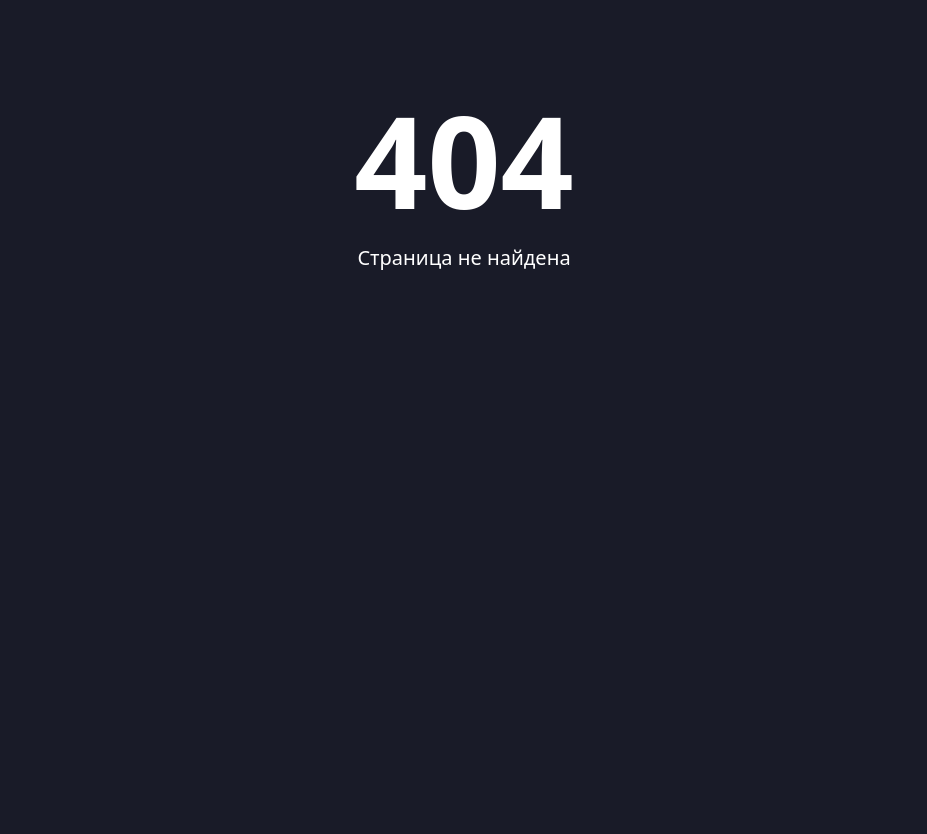
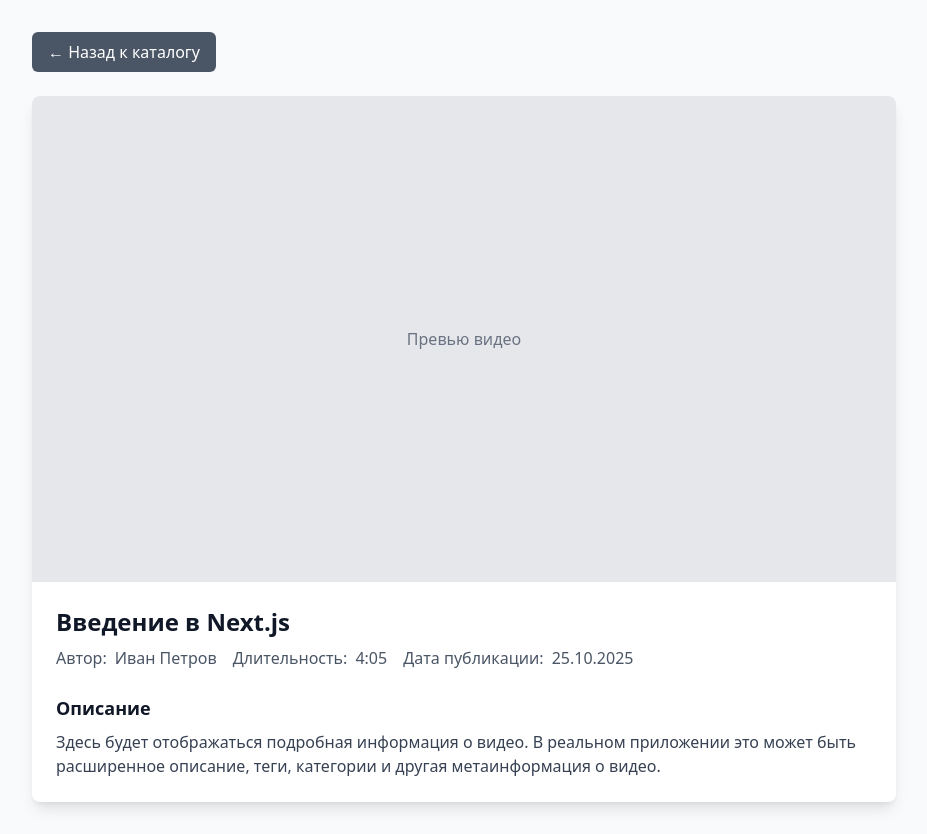
Before and after one commit to dzianis-pipko/catalog-video, a Next.js app: page /video/1 in a window 1280 px wide. Before the commit this address had no page. Shown: the whole page, without its empty margins (176-1103 px from the left). Before the commit the page ends 800 px from the top, so only its background shows below. Built offline with nearby package versions, Linux system fonts and the light colour scheme.

Commit message:
feat: Provide visible focus and tab navigation, make a clickable area of ​​the card leading to "details", enable lazy loading of images

```diff
--- a/package.json
+++ b/package.json
@@ -28,6 +28,7 @@
     "eslint": "^9",
     "eslint-config-next": "16.0.1",
     "prettier": "^3.6.2",
+    "tailwind-config-viewer": "^2.0.4",
     "tailwindcss": "^4",
     "typescript": "^5"
   }
--- a/src/app/(public)/page.tsx
+++ b/src/app/(public)/page.tsx
@@ -76,7 +76,7 @@
   return (
     <section className="py-8">
       <div className="max-w-7xl mx-auto px-4">
-        <h1 className="text-3xl font-bold text-white mb-8">{loading ? 'Загрузка видео...' : 'Видео-каталог'}</h1>
+        <h1 className="text-3xl font-bold text-white dark:text-text-primary mb-8">{loading ? 'Загрузка видео...' : 'Видео-каталог'}</h1>
         <VideoFilters
           searchTerm={filters.searchTerm}
           durationFilter={filters.durationFilter}
--- /dev/null
+++ b/src/app/api/videos/[id]/route.ts
@@ -0,0 +1,51 @@
+import { NextRequest } from 'next/server';
+
+// Типы для видео
+type Video = {
+  id: string;
+  title: string;
+  author: string;
+  durationSec: number;
+  publishedAt: string;
+  thumbnail: string;
+};
+
+// Загружаем мок-данные
+let videosData: Video[] = [];
+
+try {
+  videosData = require('../../../../data/videos.json');
+} catch (error) {
+  console.error('Ошибка при загрузке мок-данных:', error);
+}
+
+export async function GET(
+  request: NextRequest,
+  { params }: { params: { id: string } }
+) {
+  const { id } = params;
+
+  // Поиск видео по ID
+  const video = videosData.find(video => video.id === id);
+
+  if (!video) {
+    return new Response(
+      JSON.stringify({ error: 'Видео не найдено' }),
+      {
+        status: 404,
+        headers: {
+          'Content-Type': 'application/json',
+        },
+      }
+    );
+  }
+
+  // Возвращаем данные видео
+  return new Response(JSON.stringify(video), {
+    status: 200,
+    headers: {
+      'Content-Type': 'application/json',
+      'Cache-Control': 's-maxage=60, stale-while-revalidate=30',
+    },
+  });
+}
--- a/src/app/globals.css
+++ b/src/app/globals.css
@@ -8,6 +8,10 @@
 	--color-bg: #191b28;
 	--color-primary: #ef4444;
 	--color-border: #2a3439;
+	--color-text-primary: #f8fafc; /* text-gray-50 - высокий контраст */
+	--color-text-secondary: #cbd5e1; /* text-gray-300 - хороший контраст */
+	--color-text-muted: #94a3b8; /* text-gray-400 - достаточный контраст */
+	--color-text-placeholder: #64748b; /* text-gray-500 - для плейсхолдеров */
 
 	--padding-layout: 1.2rem;
 
@@ -32,7 +36,27 @@
 html,
 body {
 	/* background-color: var(--color-bg); */
-	@apply text-white bg-bg text-base;
+	@apply text-text-primary bg-bg text-base;
+}
+
+/* Стили для фокуса для улучшения доступности */
+*:focus {
+	outline: 2px solid #2563eb; /* blue-600 */
+	outline-offset: 2px;
+}
+
+*:focus-visible {
+	outline: 2px solid #2563eb;
+	outline-offset: 2px;
+}
+
+/* Переопределение для элементов, которые уже имеют фокус-стили */
+button:focus,
+input:focus,
+select:focus,
+[tabindex]:focus {
+	outline: 2px solid #2563eb;
+	outline-offset: 2px;
 }
 
 @layer utilities {
--- /dev/null
+++ b/src/app/video/[id]/page.tsx
@@ -0,0 +1,121 @@
+'use client';
+
+import { useParams } from 'next/navigation';
+import { useEffect, useState } from 'react';
+import type { IVideo } from '@/types/video';
+import { formatDuration } from '@/utils/formatDuration';
+import Button from '@/components/ui/button/Button';
+
+const VideoDetailPage = () => {
+  const { id } = useParams();
+  const [video, setVideo] = useState<IVideo | null>(null);
+  const [loading, setLoading] = useState(true);
+  const [error, setError] = useState(false);
+
+  useEffect(() => {
+    const fetchVideo = async () => {
+      try {
+        const response = await fetch(`/api/videos/${id}`);
+        if (!response.ok) throw new Error('Видео не найдено');
+        const data = await response.json();
+        setVideo(data);
+      } catch (err) {
+        setError(true);
+        console.error('Ошибка загрузки видео:', err);
+      } finally {
+        setLoading(false);
+      }
+    };
+
+    if (id) {
+      fetchVideo();
+    }
+  }, [id]);
+
+  if (loading) {
+    return (
+      <div className="min-h-screen flex items-center justify-center bg-gray-50 dark:bg-gray-900 p-4">
+        <div className="text-center">
+          <div className="animate-spin rounded-full h-12 w-12 border-b-2 border-blue-500 mx-auto"></div>
+          <p className="mt-4 text-lg text-gray-600 dark:text-gray-300">Загрузка видео...</p>
+        </div>
+      </div>
+    );
+  }
+
+  if (error || !video) {
+    return (
+      <div className="min-h-screen flex items-center justify-center bg-gray-50 dark:bg-gray-900 p-4">
+        <div className="text-center">
+          <h1 className="text-2xl font-bold text-red-500 mb-4">Видео не найдено</h1>
+          <Button
+            onClick={() => window.history.back()}
+            ariaLabel="Вернуться назад"
+            className="bg-blue-600 hover:bg-blue-700 text-white"
+          >
+            Вернуться назад
+          </Button>
+        </div>
+      </div>
+    );
+  }
+
+  const formatDate = (dateString: string) => {
+    const date = new Date(dateString);
+    return date.toLocaleDateString('ru-RU', {
+      day: '2-digit',
+      month: '2-digit',
+      year: 'numeric',
+    });
+  };
+
+  return (
+    <div className="min-h-screen bg-gray-50 dark:bg-gray-900 py-8">
+      <div className="max-w-4xl mx-auto px-4">
+        <Button
+          onClick={() => window.history.back()}
+          ariaLabel="Вернуться к каталогу"
+          className="mb-6 bg-gray-600 hover:bg-gray-700 text-white"
+        >
+          &larr; Назад к каталогу
+        </Button>
+
+        <div className="bg-white dark:bg-gray-800 rounded-lg shadow-lg overflow-hidden">
+          <div className="relative w-full" style={{ paddingBottom: '56.25%' }}>
+            <div className="absolute top-0 left-0 w-full h-full bg-gray-200 dark:bg-gray-700 flex items-center justify-center">
+              <span className="text-gray-500 dark:text-gray-400">Превью видео</span>
+            </div>
+          </div>
+
+          <div className="p-6">
+            <h1 className="text-2xl font-bold text-gray-900 dark:text-white mb-2">{video.title}</h1>
+            <div className="flex flex-wrap items-center gap-4 text-gray-600 dark:text-gray-300 mb-4">
+              <span className="flex items-center">
+                <span className="font-medium mr-2">Автор:</span>
+                {video.author}
+              </span>
+              <span className="flex items-center">
+                <span className="font-medium mr-2">Длительность:</span>
+                {formatDuration(video.durationSec)}
+              </span>
+              <span className="flex items-center">
+                <span className="font-medium mr-2">Дата публикации:</span>
+                {formatDate(video.publishedAt)}
+              </span>
+            </div>
+
+            <div className="mt-6">
+              <h2 className="text-lg font-semibold text-gray-900 dark:text-white mb-2">Описание</h2>
+              <p className="text-gray-700 dark:text-gray-300">
+                Здесь будет отображаться подробная информация о видео. В реальном приложении это может быть
+                расширенное описание, теги, категории и другая метаинформация о видео.
+              </p>
+            </div>
+          </div>
+        </div>
+      </div>
+    </div>
+  );
+};
+
+export default VideoDetailPage;
--- a/src/components/ui/button/Button.tsx
+++ b/src/components/ui/button/Button.tsx
@@ -17,7 +17,7 @@
     <button
       onClick={onClick}
       aria-label={ariaLabel}
-      className={`px-4 py-2 bg-blue-600 text-white rounded-md hover:bg-blue-700 focus:outline-none focus:ring-2 focus:ring-blue-500 focus:ring-offset-2 ${className}`}
+      className={`px-4 py-2 bg-blue-600 text-white rounded-md hover:bg-blue-700 focus:outline-none focus:ring-2 focus:ring-blue-500 focus:ring-offset-2 transition-all-custom ${className} dark:bg-blue-700 dark:hover:bg-blue-800`}
     >
       {children}
     </button>
--- a/src/components/ui/search-input/SearchInput.tsx
+++ b/src/components/ui/search-input/SearchInput.tsx
@@ -12,7 +12,7 @@
       <input
         type="text"
         placeholder={placeholder}
-        className="w-full px-4 py-2 border border-gray-300 rounded-lg focus:ring-2 focus:ring-blue-500 focus:border-blue-500"
+        className="w-full px-4 py-2 border border-gray-300 dark:border-gray-600 bg-white dark:bg-gray-800 text-gray-900 dark:text-text-primary rounded-lg focus:ring-2 focus:ring-blue-500 focus:border-blue-500 transition-all-custom"
         value={value}
         onChange={(e) => onChange(e.target.value)}
       />
--- a/src/components/ui/select-input/SelectInput.tsx
+++ b/src/components/ui/select-input/SelectInput.tsx
@@ -16,7 +16,7 @@
   return (
     <div className="relative">
       <select
-        className={`w-full appearance-none px-4 pr-8 py-2 border border-gray-300 rounded-lg focus:ring-2 focus:ring-blue-500 focus:border-blue-500 ${className}`}
+        className={`w-full appearance-none px-4 pr-8 py-2 border border-gray-300 dark:border-gray-600 bg-white dark:bg-gray-800 text-gray-900 dark:text-text-primary rounded-lg focus:ring-2 focus:ring-blue-500 focus:border-blue-500 transition-all-custom ${className}`}
         value={value}
         onChange={(e) => onChange(e.target.value as T)}
       >
@@ -26,7 +26,7 @@
           </option>
         ))}
       </select>
-      <div className="pointer-events-none absolute inset-y-0 right-0 flex items-center px-2 text-white">
+      <div className="pointer-events-none absolute inset-y-0 right-0 flex items-center px-2 text-black">
         <svg className="fill-current h-4 w-4" xmlns="http://www.w3.org/2000/svg" viewBox="0 0 20 20">
           <path d="M9.293 12.95l.707.707L15.657 8l-1.414-1.414L10 10.828 5.757 6.586 4.343 8z" />
         </svg>
--- a/src/components/ui/skeletons/VideoCardSkeleton.tsx
+++ b/src/components/ui/skeletons/VideoCardSkeleton.tsx
@@ -1,15 +1,15 @@
 export const VideoCardSkeleton = () => {
   return (
-    <div className="bg-white rounded-lg shadow-md overflow-hidden hover:shadow-lg transition-shadow duration-300">
+    <div className="bg-white dark:bg-gray-800 rounded-lg shadow-md overflow-hidden hover:shadow-lg transition-shadow duration-300">
       <div className="relative w-full" style={{ paddingBottom: '56.25%' }}>
-        <div className="absolute inset-0 bg-gray-200 animate-pulse"></div>
+        <div className="absolute inset-0 bg-gray-200 dark:bg-gray-700 animate-pulse"></div>
       </div>
       <div className="p-4">
-        <div className="h-6 bg-gray-200 rounded mb-2 animate-pulse"></div>
-        <div className="h-4 bg-gray-200 rounded mb-2 animate-pulse"></div>
+        <div className="h-6 bg-gray-200 dark:bg-gray-700 rounded mb-2 animate-pulse"></div>
+        <div className="h-4 bg-gray-200 dark:bg-gray-700 rounded mb-2 animate-pulse"></div>
         <div className="flex justify-between">
-          <div className="h-4 bg-gray-200 rounded w-1/4 animate-pulse"></div>
-          <div className="h-4 bg-gray-200 rounded w-1/4 animate-pulse"></div>
+        	<div className="h-4 bg-gray-200 dark:bg-gray-70 rounded w-1/4 animate-pulse"></div>
+        	<div className="h-4 bg-gray-200 dark:bg-gray-700 rounded w-1/4 animate-pulse"></div>
         </div>
       </div>
     </div>
--- a/src/components/ui/video-card/VideoCard.tsx
+++ b/src/components/ui/video-card/VideoCard.tsx
@@ -19,7 +19,20 @@
   };
 
   return (
-    <div className="bg-white rounded-lg shadow-md overflow-hidden hover:shadow-lg transition-shadow duration-300">
+    <div
+      className="bg-white dark:bg-gray-800 rounded-lg shadow-md overflow-hidden hover:shadow-lg transition-shadow duration-300 focus:outline-none focus:ring-2 focus:ring-blue-500 focus:ring-offset-2 cursor-pointer group"
+      tabIndex={0}
+      onClick={() => {
+        window.location.href = `/video/${video.id}`;
+      }}
+      onKeyDown={(e) => {
+        if (e.key === 'Enter' || e.key === ' ') {
+          window.location.href = `/video/${video.id}`;
+        }
+      }}
+      role="link"
+      aria-label={`Видео: ${video.title}. Автор: ${video.author}. Длительность: ${formatDuration(video.durationSec)}. Дата публикации: ${formatDate(video.publishedAt)}`}
+    >
       <div className="relative w-full" style={{ paddingBottom: '56.25%' }}>
         <Image
           src={video.thumbnail}
@@ -27,17 +40,22 @@
           fill
           className="object-cover"
           sizes="(max-width: 768px) 100vw, (max-width: 1200px) 50vw, 33vw"
-          unoptimized
+          loading="lazy"
+          priority={false}
+          onError={(e) => {
+            const target = e.target as HTMLImageElement;
+            target.src = '/placeholder-image.jpg';
+          }}
         />
       </div>
       <div className="p-4">
-        <h3 className="text-lg font-semibold text-gray-900 mb-1 line-clamp-2">
-          {video.title}
+        <h3 className="text-lg font-semibold text-gray-900 dark:text-text-primary mb-1 line-clamp-2 dark:group-hover:text-text-primary">
+        	{video.title}
         </h3>
-        <p className="text-gray-600 text-sm mb-2">Автор: {video.author}</p>
-        <div className="flex justify-between text-sm text-gray-500">
-          <span>{formatDuration(video.durationSec)}</span>
-          <span>{formatDate(video.publishedAt)}</span>
+        <p className="text-gray-600 dark:text-text-secondary text-sm mb-2 dark:group-hover:text-text-secondary">Автор: {video.author}</p>
+        <div className="flex justify-between text-sm text-gray-500 dark:text-text-muted dark:group-hover:text-text-muted">
+        	<span>{formatDuration(video.durationSec)}</span>
+        	<span>{formatDate(video.publishedAt)}</span>
         </div>
       </div>
     </div>
--- a/src/components/ui/video-grid/VideoGrid.tsx
+++ b/src/components/ui/video-grid/VideoGrid.tsx
@@ -21,7 +21,7 @@
   if(isError) {
     result = (
       <div className="col-span-full text-center py-12 transition-opacity duration-300">
-        <p className="text-lg text-red-400 mb-4">Ошибка загрузки видео</p>
+      	<p className="text-lg text-red-50 dark:text-red-400 mb-4">Ошибка загрузки видео</p>
       	<Button
       		onClick={() => onRetry?.()}
       		ariaLabel="Повторить загрузку видео"
@@ -41,7 +41,7 @@
   } else if (videos.length === 0) {
     result = (
       <div className="col-span-full text-center py-12 transition-opacity duration-300">
-        <p className="text-lg text-gray-300 mb-4">Видео не найдены</p>
+      	<p className="text-lg text-gray-300 dark:text-text-secondary mb-4">Видео не найдены</p>
       	<Button
       		onClick={() => onResetFilters?.()}
       		ariaLabel="Сбросить фильтры"
```
Also changed, not shown: public/placeholder-image.jpg (added), 1 other file (tests, documents, lock files or other folders). Lines whose indentation alone changed are shown as unchanged.
